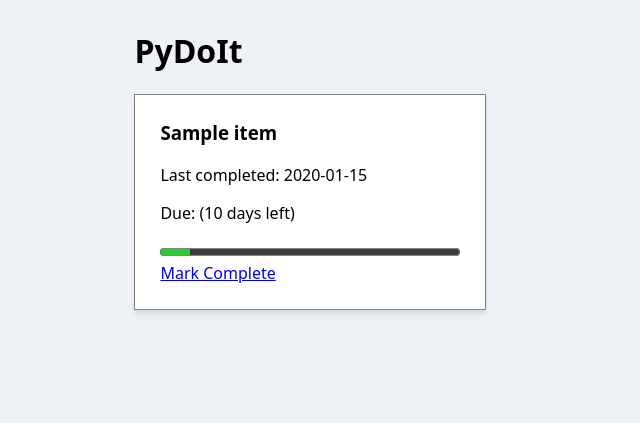
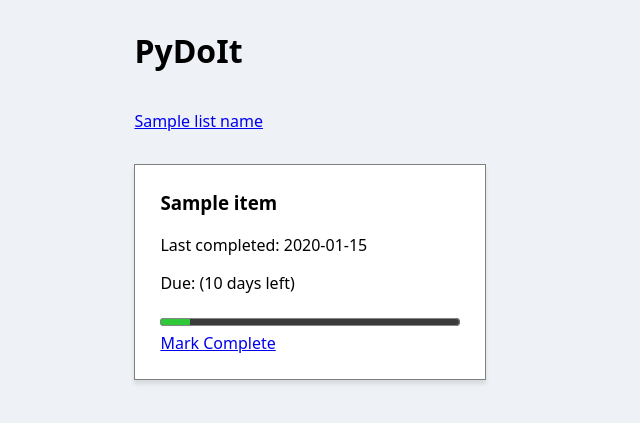
Before and after one commit to lpberg/pydoit, a Flask app: template templates/index.html in a window 1280 px wide. Shown: the top 423 px of the page, without its empty margins (0-640 px from the left). Run offline with Flask 3, Linux system fonts and the light colour scheme; the template is opened without the code that fills it: most values are stand-ins (such as "Sample title", 1, 10 or a date in 2020); parts of the project's set-up code (start-up, migrations or seed data) failed here and were passed over.

Commit message:
added option for multiple list files

```diff
--- a/app.py
+++ b/app.py
@@ -1,21 +1,41 @@
 from flask import Flask, render_template, redirect
 from todo import TodoList
+from pathlib import Path
 
 app = Flask(__name__)
-tl = TodoList("todo.list")
+tls = {}
 
-# Routes to administrative pages
+
+def read_in_list_files():
+    directory = Path("lists")
+    for file_path in directory.iterdir():
+        if file_path.is_file():
+            if file_path.name.endswith(".list"):
+                tls[file_path.stem] = TodoList(directory.joinpath(file_path.name))
+
+
+read_in_list_files()
 
 
 @app.route("/", methods=["GET"])
-def index():
-    return render_template("index.html", todo_items=tl.getItems())
+def root_redirect():
+    return redirect("/" + next(iter(tls)))
 
 
-@app.route("/update/<id>", methods=["GET"])
-def update_item(id):
-    tl.update(id)
-    return redirect("/")
+@app.route("/<list_name>", methods=["GET"])
+def index(list_name):
+    return render_template(
+        "index.html",
+        list_names=tls.keys(),
+        list_name=list_name,
+        todo_items=tls[list_name].getItems(),
+    )
+
+
+@app.route("/update/<list_name>/<id>", methods=["GET"])
+def update_item(list_name, id):
+    tls[list_name].update(id)
+    return redirect("/" + list_name)
 
 
 if __name__ == "__main__":
--- a/docker-compose.yaml
+++ b/docker-compose.yaml
@@ -8,5 +8,5 @@ services:
     container_name: pydoit
     network_mode: host
     volumes:
-      - ./todo.list:/app/todo.list
+      - ./lists:/app/lists
     restart: unless-stopped
--- a/static/css/style.css
+++ b/static/css/style.css
@@ -16,6 +16,14 @@ body {
 .grid-container {
 	display: grid;
 	grid-template-columns: 1fr 8fr 1fr;
+}
+
+.flex-nav {
+	display: flex;
+	flex-wrap: wrap;
+	gap: 1rem;
+	margin-top: 1rem;
+	margin-bottom: 2rem;
 }
 
 .flex-container {
--- a/templates/index.html
+++ b/templates/index.html
@@ -12,6 +12,15 @@
 		<h1>PyDoIt</h1>
 	</div>
 	<div></div>
+
+	<div></div>
+	<div class="flex-nav">
+		{% for name in list_names %}
+			<a href="/{{ name }}">{{ name}}</a>
+		{% endfor %}
+	</div>
+	<div></div>
+
 
 	<div></div>
 	<div class="flex-container">
@@ -35,7 +44,7 @@
 				{% else %}
 				<progress value="{{ item.progress }}" max="100">{{ item.progress}}</progress>
 				{% endif %}
-				<a href="/update/{{ item.id }}">Mark Complete</a>
+				<a href="/update/{{ list_name }}/{{ item.id }}">Mark Complete</a>
 			</div>
 	    {% endfor %}
 	</div>
```
Also changed, not shown: 6 other files.
